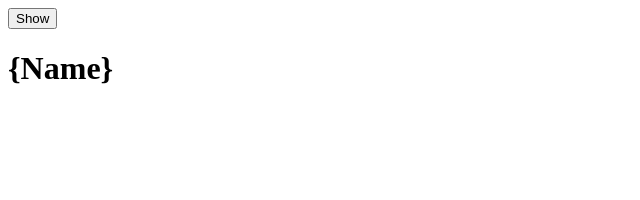
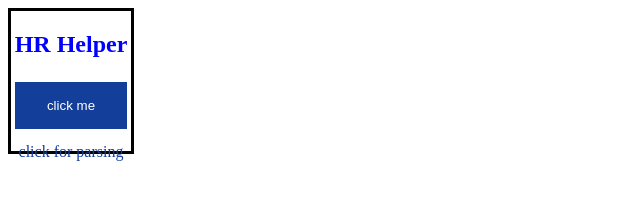
Before and after one commit to ALZHD/ChromeExtensionHRhelper, a browser extension: page LinkedIn extension/index.html in a window 1280 px wide. Shown: the whole page, without its empty margins (0-640 px from the left). Drawn offline with Linux system fonts and the light colour scheme.

Commit message:
:release 2

```diff
--- a/LinkedIn extension/background.js
+++ b/LinkedIn extension/background.js
@@ -21,10 +21,10 @@ const postRequest = async (info) => {
     },
     body: JSON.stringify(info)
   });
+return true
+  // const content = await rawResponse.json();
 
-  const content = await rawResponse.json();
-
-  console.log(content);
+  // console.log(content);
 };
 
 function foo() {
--- /dev/null
+++ b/LinkedIn extension/index.css
@@ -0,0 +1,28 @@
+.container {
+width: 120px;
+height: 140px;
+display: flex;
+align-items: center;
+flex-direction: column;
+border: solid;
+}
+
+h2{
+color: blue;
+}
+
+input{
+  background-color: #133e9a;
+  border: none;
+  color: white;
+  padding: 16px 32px;
+  text-decoration: none;
+  margin: 4px 2px;
+  cursor: pointer;
+
+}
+
+#success{
+padding-top: 10px;
+color: #133e9a;
+}
--- a/LinkedIn extension/index.html
+++ b/LinkedIn extension/index.html
@@ -1,11 +1,25 @@
 
-<script type="module" src="index.js"></script>
+<!DOCTYPE html>
+<html lang="en">
+<head>
+  <meta charset="UTF-8">
+  <meta http-equiv="X-UA-Compatible" content="IE=edge">
+  <meta name="viewport" content="width=device-width, initial-scale=1.0">
+  <link href="index.css" rel="stylesheet" type="text/css">
+  <title>HRHelperExtension</title>
 
-
-<div class="container">
-  <div>
-    <button class="show-btn" id="id1">Show</button>
-    <h1 id="name">{Name}</h1>
-    <div class="bookmarks" id="bookmarks"></div>
+</head>
+<body>
+  <div class="container">
+    <h2>HR Helper</h2>
+      <!-- <button class="show-btn" id="uploadInfoBtn1">Show</button> -->
+    <form name='testForm'>
+        <input type='button' id="someID" class='uploadInfoBtn1' value='click me'>
+    </form>
+      <div id="success">click for parsing</div>
+      <div class="bookmarks" id="bookmarks"></div>
   </div>
-</div>
+  <script  src='index.js'></script>
+</body>
+</html>
+<!-- <script type="module" src="index.js"></script> -->
--- a/LinkedIn extension/index.js
+++ b/LinkedIn extension/index.js
@@ -1,3 +1,29 @@
+
+
+
+document.querySelector('.uploadInfoBtn1').addEventListener("click", ()=> {chrome.tabs.query({active: true, currentWindow: true}, function(tabs) {
+    chrome.tabs.sendMessage(tabs[0].id, {
+      action: "initiateFunction"
+    },  (response) => {
+        document.getElementById("success").innerHTML = "Successfully Parsed";
+        console.log("success")});
+  });})
+
+
+
+
+// document
+// .querySelector('#colour-submit-btn')
+// .addEventListener('click', () => {
+//   // read the colour that the user has selected
+//   const colour = document.querySelector('#colour-input').value;
+//   // get all the google tabs and send a message to their tabs
+//   chrome.tabs.query({ url: 'https://*.google.com/*' }, tabs => {
+//     tabs.forEach(tab =>
+//       chrome.tabs.sendMessage(tab.id, { colour } )
+//     );
+//   });
+// });
 
 // document.querySelector('.show-btn').addEventListener("click", ()=> {
 //     console.log(123)
@@ -33,3 +59,13 @@
 
 // let page = chrome.test.getBackgroundPage();
 // page.foo();
+
+// function notifyBackgroundPage(e) {
+//     const sending = chrome.runtime.sendMessage({
+//         greeting: profileInfo,
+//     });
+//     sending.then(handleResponse);
+// }
+
+// const yourButtonElement = document.getElementById("someID");
+// yourButtonElement.addEventListener("click", notifyBackgroundPage)
```
Also changed, not shown: LinkedIn extension/contentScript.js (+25 -12 lines), LinkedIn extension/manifest.json, 1 other file.
